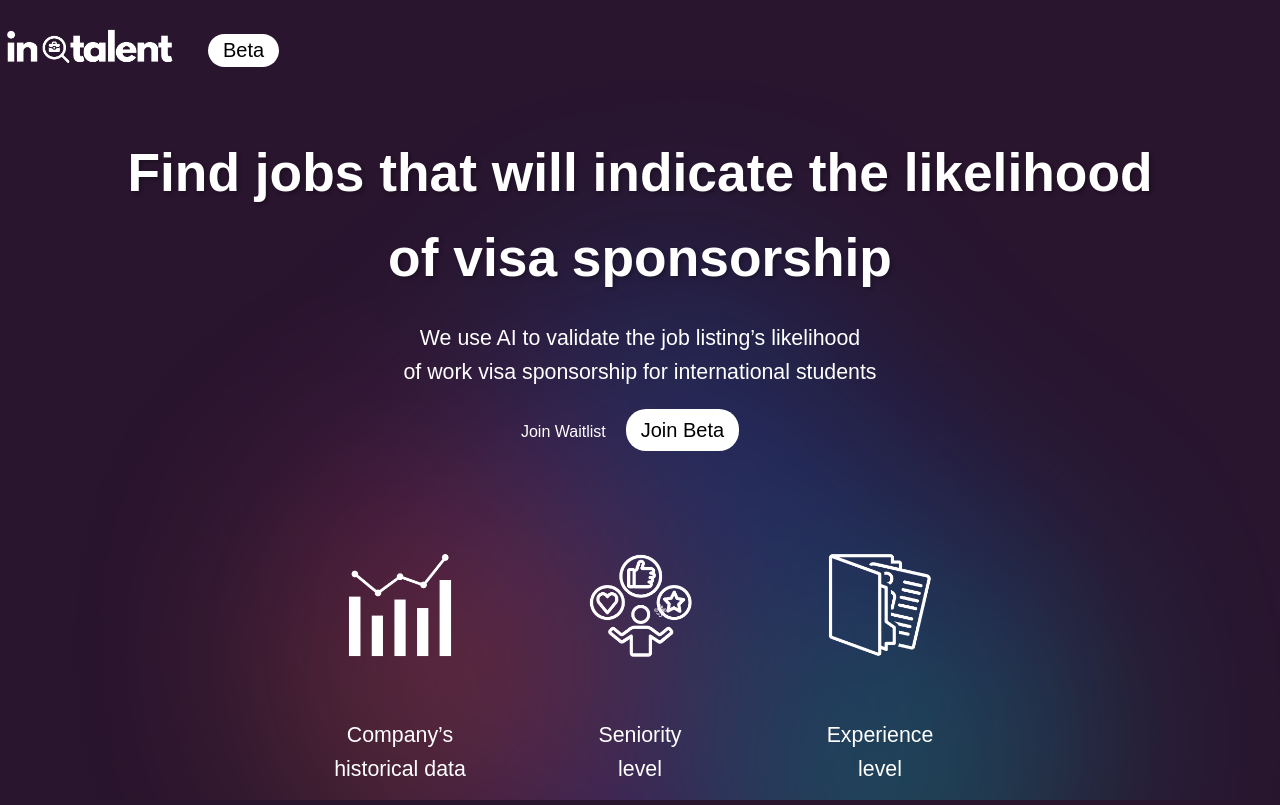
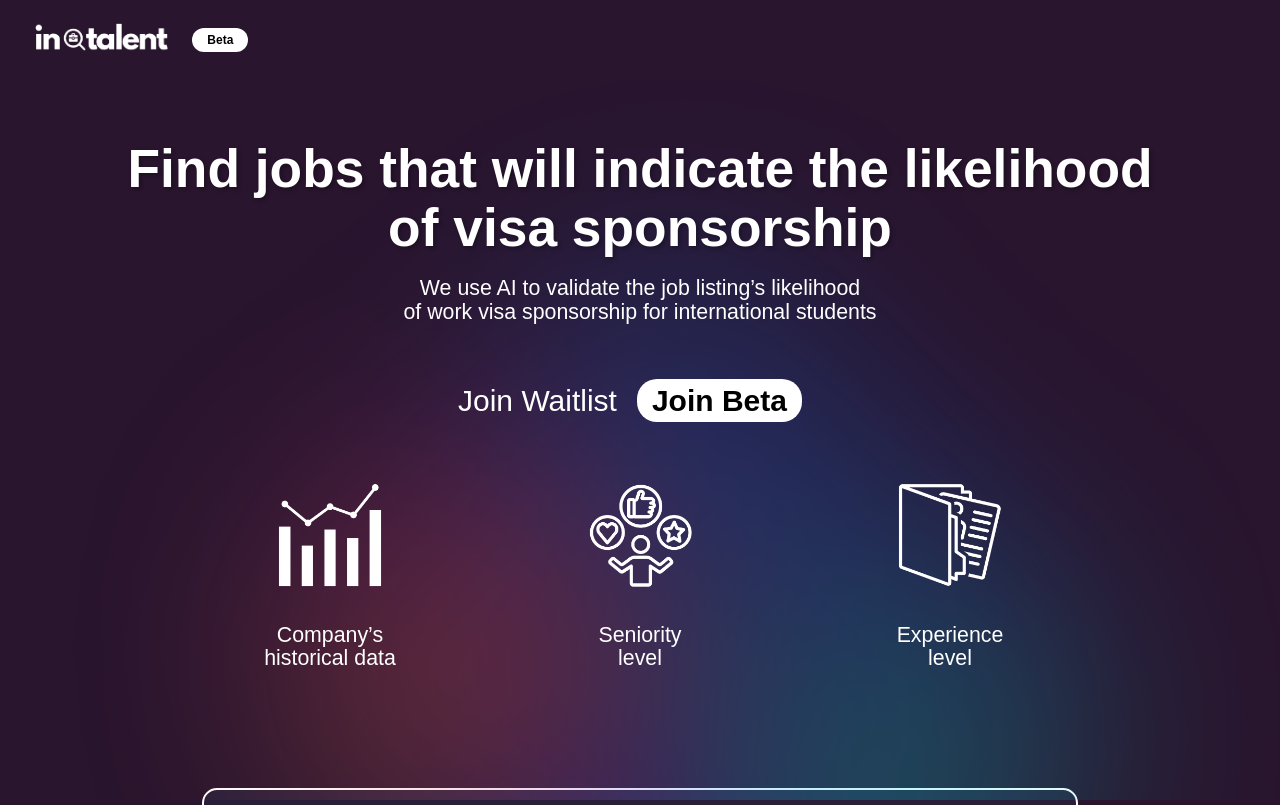
Before and after one commit to minimurti/manjja-landing, a React (Vite) app: page / in a window 1280 px wide. Shown: the top 805 px of the page. Built offline with nearby package versions, Linux system fonts and the light colour scheme; no server answers; a web font is replaced by a local one; what aws-amplify would draw is missing.

Commit message:
Visual changes mostly to the page that is visible right away still need work on scorllable

```diff
--- a/index.html
+++ b/index.html
@@ -5,7 +5,7 @@
   <meta charset="UTF-8" />
   <link rel="icon" type="image/svg+xml" href="/intalentIcon.png" />
   <meta name="viewport" content="width=device-width, initial-scale=1.0" />
-  <title>InTalent</title>
+  <title>Intalent</title>
 </head>
 
 <body>
--- a/src/Landing.css
+++ b/src/Landing.css
@@ -33,10 +33,15 @@ input::placeholder {
   color: #999;
 }
 
+
 .images img {
+  line-height: 1;
   width: 110px;
   height: 110px;
-  margin: 50px;
+  margin-left: 100px;
+  margin-right: 100px;
+  padding-bottom: 30px;
+  padding-top: 60px;
 }
 
 .scroll-box {
@@ -66,7 +71,7 @@ input::placeholder {
 @media screen and (max-width: 1068px) {
 
   .images {
-    margin-top: 30px;
+    margin-top: 10px;
   }
 
   .images img {
@@ -174,7 +179,7 @@ input::placeholder {
 #joinWaitlist {
 
   display: inline-block;
-  padding: 10px 20px;
+  padding: 10px 10px;
   margin: 20px;
   color: #fff;
   text-decoration: none;
@@ -338,10 +343,10 @@ nav ul li a .btn {
 /* ... previous CSS styles ... */
 
 .hero {
-
-  height: 100px;
+  line-height: 1.1;
   background-size: 100px;
   text-align: center;
+  margin-top: 30px;
   padding: 30;
   /* Keep the padding for the hero section */
   /* background-image: url('talent-gradient.png');
@@ -356,9 +361,9 @@ nav ul li a .btn {
 .images {
   width: 100vw;
   height: 100px;
-  background-size: 400px;
+  background-size: 200px;
   text-align: center;
-  padding: 20;
+  padding: 30;
   color: #fff;
   background-attachment: fixed;
   background-repeat: no-repeat;
--- a/src/Landing.jsx
+++ b/src/Landing.jsx
@@ -183,8 +183,8 @@ function Landing() {
     <>
       <main>
         <div style={{ display: 'flex', alignItems: 'center' }}>
-          <img src={logo} alt="Logo" height={100} style={{ marginRight: '10px' }} />
-          <button onClick={showBetaForm} className="getStartedBtn">Beta</button>
+          <img src={logo} alt="Logo" height={80} style={{ marginLeft: '30px'}} />
+          <button onClick={showBetaForm} className="getStartedBtn" style={{ fontSize: '12px', fontWeight: 'bold' }}>Beta</button>
         </div>
         <section className="hero">
           <h2>
@@ -195,22 +195,28 @@ function Landing() {
             We use AI to validate the job listing’s likelihood<br />
             of work visa sponsorship for international students
           </p>
-          <a onClick={showWaitlistForm} className="joinWaitlist">Join Waitlist</a>
-          <a onClick={showBetaForm} className="getStartedBtn">Join Beta</a>
+          <div style={{ marginTop: '35px' }}>
+            <a onClick={showWaitlistForm} className="joinWaitlist" style={{ fontSize: '30px' }}>
+              Join Waitlist
+            </a>
+            <a onClick={showBetaForm} className="getStartedBtn" style={{ fontSize: '30px', fontWeight: 'bold' }}>
+              Join Beta
+            </a>
+          </div>
         </section>
 
         <section className="images" style={{ display: 'flex', justifyContent: 'center' }}>
-          <div style={{ textAlign: 'center', margin: '15px' }}>
+          <div style={{ textAlign: 'center', margin: '10 45px'}}>
             <img src={data} alt="Data" />
             <p>Company’s<br /> historical data </p>
           </div>
 
-          <div style={{ textAlign: 'center', margin: '15px' }}>
+          <div style={{ textAlign: 'center', margin: '10 45px'}}>
             <img src={seniority} alt="Seniority" />
             <p>Seniority<br /> level</p>
           </div>
 
-          <div style={{ textAlign: 'center', margin: '15px' }}>
+          <div style={{ textAlign: 'center', margin: '10 45px'}}>
             <img src={experience} alt="Experience" />
             <p>Experience<br /> level</p>
           </div>
@@ -226,7 +232,7 @@ function Landing() {
               left: worldShiftAmount + 'px'
             }} />
           </div>
-          <h1>Find Visa Sponsornig Jobs</h1>
+          <h1>Find Visa Sponsoring Jobs</h1>
           <p>
             <br></br>
             We develop an AI model that browses in real time all job postings to evaluate their likelihood of work visa sponsorship for international students and visa-dependent applicants.
@@ -316,7 +322,7 @@ function Landing() {
           }}
           className={`scroll-box ${showScrollBox4 ? 'show' : ''}`}
         >
-          <h2>Want to find our more?</h2>
+          <h2>Want to find out more?</h2>
           <a onClick={showWaitlistForm} className="getStartedBtn" style={{ zIndex: 2 }}>Join Waitlist</a>
         </div>
 
--- a/src/index.css
+++ b/src/index.css
@@ -96,7 +96,7 @@ li {
 
 .beta-form {
   background-color: #fff;
-  padding: 40px;
+  padding: 0px;
   border-radius: 15px;
   text-align: center;
   box-shadow: 0px 0px 15px rgba(0, 0, 0, 0.2);
@@ -219,7 +219,7 @@ nav ul li a .btn {
 
 main {
   display: inline-block;
-
+  line-height: 1.1;
   height: 2000px;
   /* background-image: url('assets/talent-gradient.png'); */
   background-position: center, center;
@@ -247,7 +247,7 @@ main {
 
 .hero {
 
-  height: 325px;
+  height: 250px;
   background-size: 400px;
   text-align: center;
   padding: 30px 0;
```
Also changed, not shown: src/assets/seniority.png.
